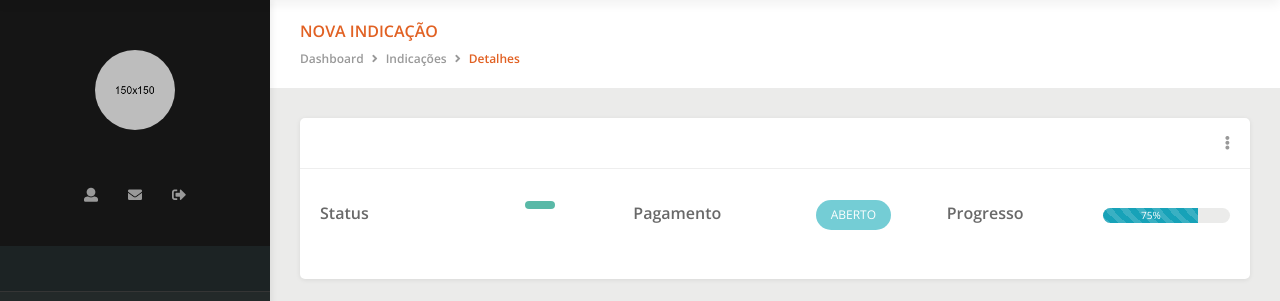
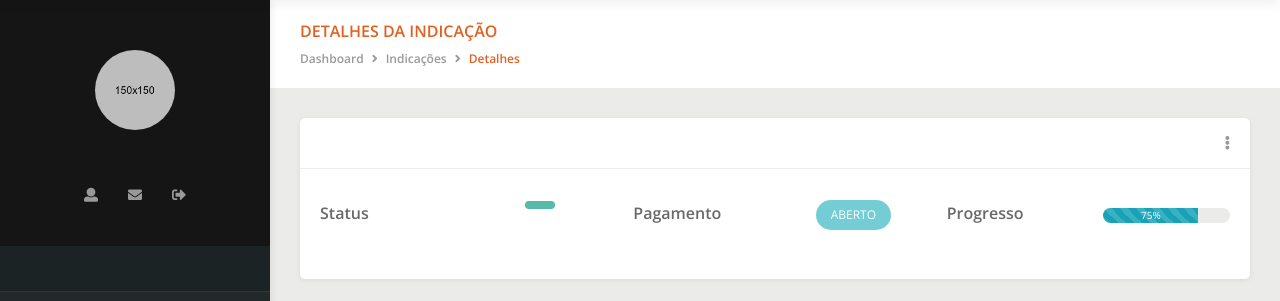
Before and after one commit to tiagocordeiro/casaconceito-sie, a Django app: template templates/dadmin/indicacao_detalhes.html in a window 1280 px wide. Shown: the part 90-391 px from the top of the page. Run offline with Django 3.2, Linux system fonts and the light colour scheme; the template is opened without the code that fills it, so the values that code supplies are empty; parts of the project's set-up code (start-up, migrations or seed data) failed here and were passed over; some libraries are stand-ins or nearby versions.

Commit message:
Fix Typo

```diff
--- a/templates/dadmin/indicacao_detalhes.html
+++ b/templates/dadmin/indicacao_detalhes.html
@@ -3,7 +3,7 @@
 {% load parceiros_extras %}
 
 {% block title %}Dashboard - S.I.E.{% endblock %}
-{% block page-title %}Nova Indicação{% endblock %}
+{% block page-title %}Detalhes da Indicação{% endblock %}
 
 {% block breadcrumb %}
   <li class="breadcrumb-item"><a href="{% url 'dashboard' %}">Dashboard</a></li>
```
